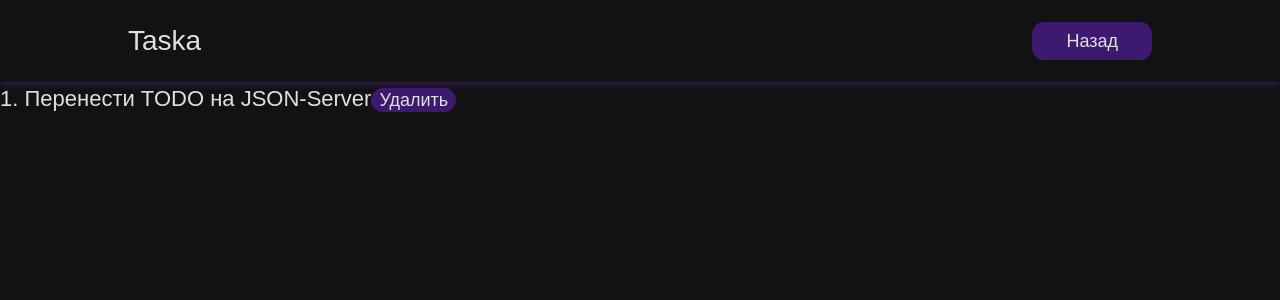
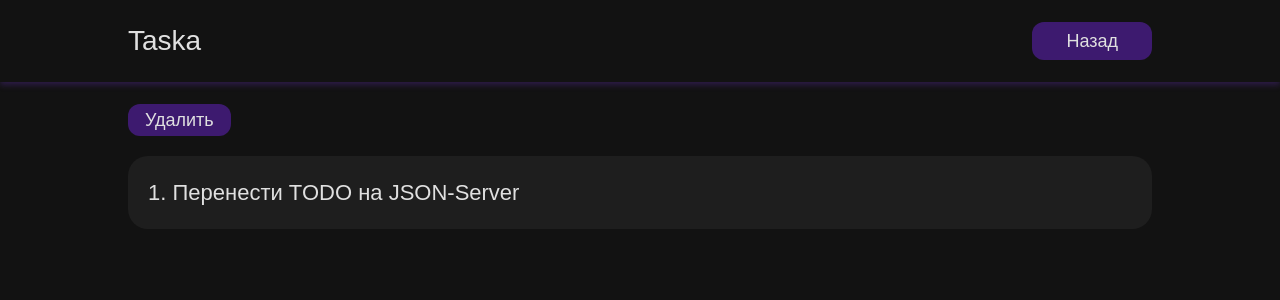
Before and after one commit to katsu-w/taska, a React (Vite) app: page /task/1 in a window 1280 px wide. Shown: the top 300 px of the page. Built offline with nearby package versions, Linux system fonts and the light colour scheme; data requests are answered from the project's data file.

Commit message:
add grid alignment for task details page

```diff
--- a/src/components/TaskDetails/TaskDetailsLayout/TaskDetailsLayout.scss
+++ b/src/components/TaskDetails/TaskDetailsLayout/TaskDetailsLayout.scss
@@ -1,3 +1,20 @@
+@use '/src/styles/helpers' as *;
+
 .task-details {
+	padding-top: rem(20);
+	display: flex;
+	flex-direction: column;
+	row-gap: rem(20);
 
+	&__delete-btn {
+		padding: rem(5) rem(15);
+	}
+
+	&__info {
+		background-color: var(--color-gray);
+		width: 100%;
+		border-radius: rem(20);
+		padding: rem(20);
+		overflow-wrap: break-word;
+	}
 }
--- a/src/components/TaskDetails/TaskDetailsLayout/TaskDetailsLayout.tsx
+++ b/src/components/TaskDetails/TaskDetailsLayout/TaskDetailsLayout.tsx
@@ -16,16 +16,20 @@ export function TaskDetailsLayout(props: ITaskDetailsLayoutProps) {
 	}
 
 	return (
-		<main className="task-details">
-			<span>
-				{currentTask.id}. {currentTask.title}
-			</span>
-			<DeleteTaskButton
-				id={currentTask?.id}
-				requestDeleteTask={requestDeleteTask}
-				isDeleting={isDeleting}
-				className="task-details__btn"
-			/>
+		<main className="task-details container">
+			<div className="task-details__controls">
+				<DeleteTaskButton
+					id={currentTask.id}
+					requestDeleteTask={requestDeleteTask}
+					isDeleting={isDeleting}
+					className="task-details__delete-btn"
+				/>
+			</div>
+			<div className="task-details__info">
+				<span>
+					{currentTask.id}. {currentTask.title}
+				</span>
+			</div>
 		</main>
 	);
 }
```
